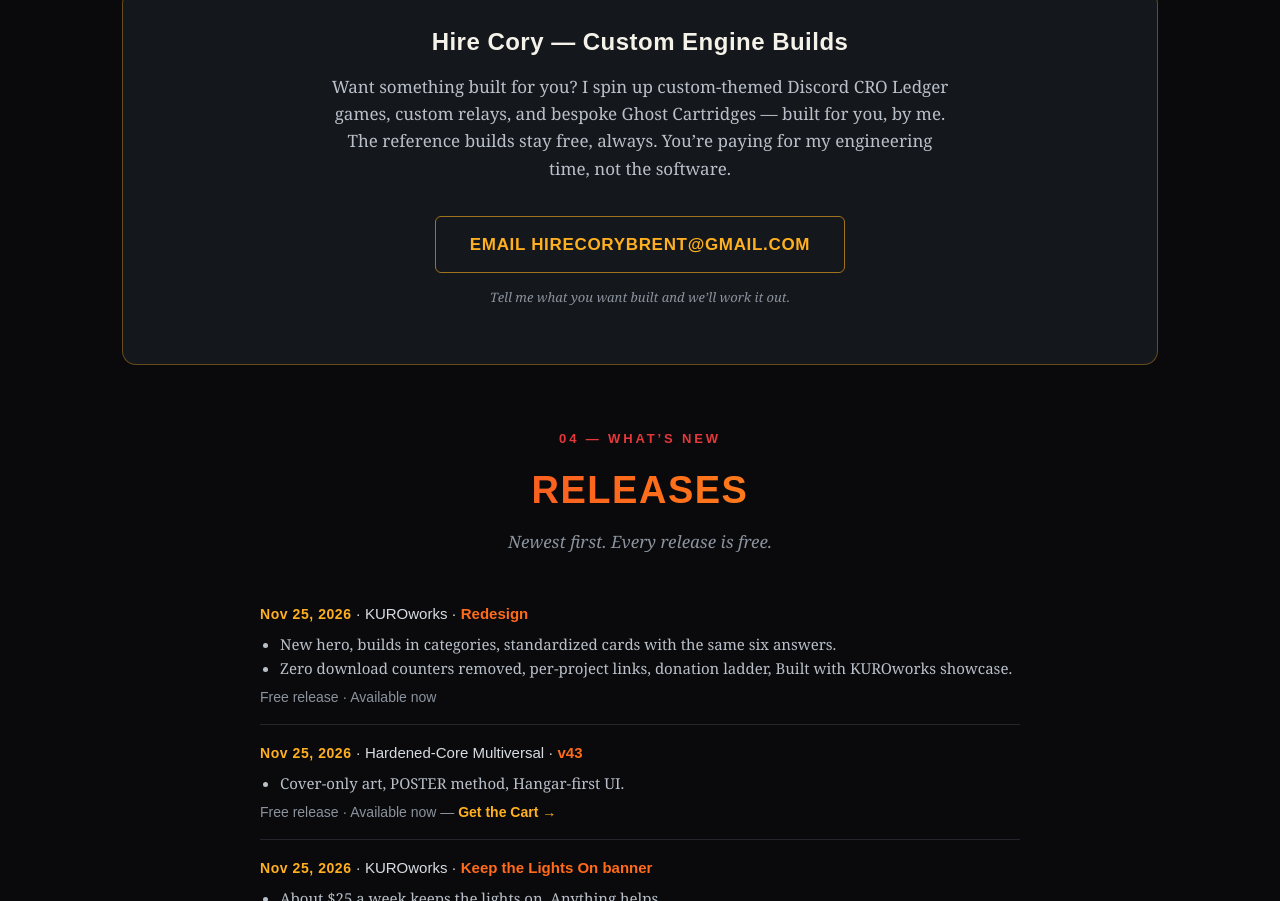
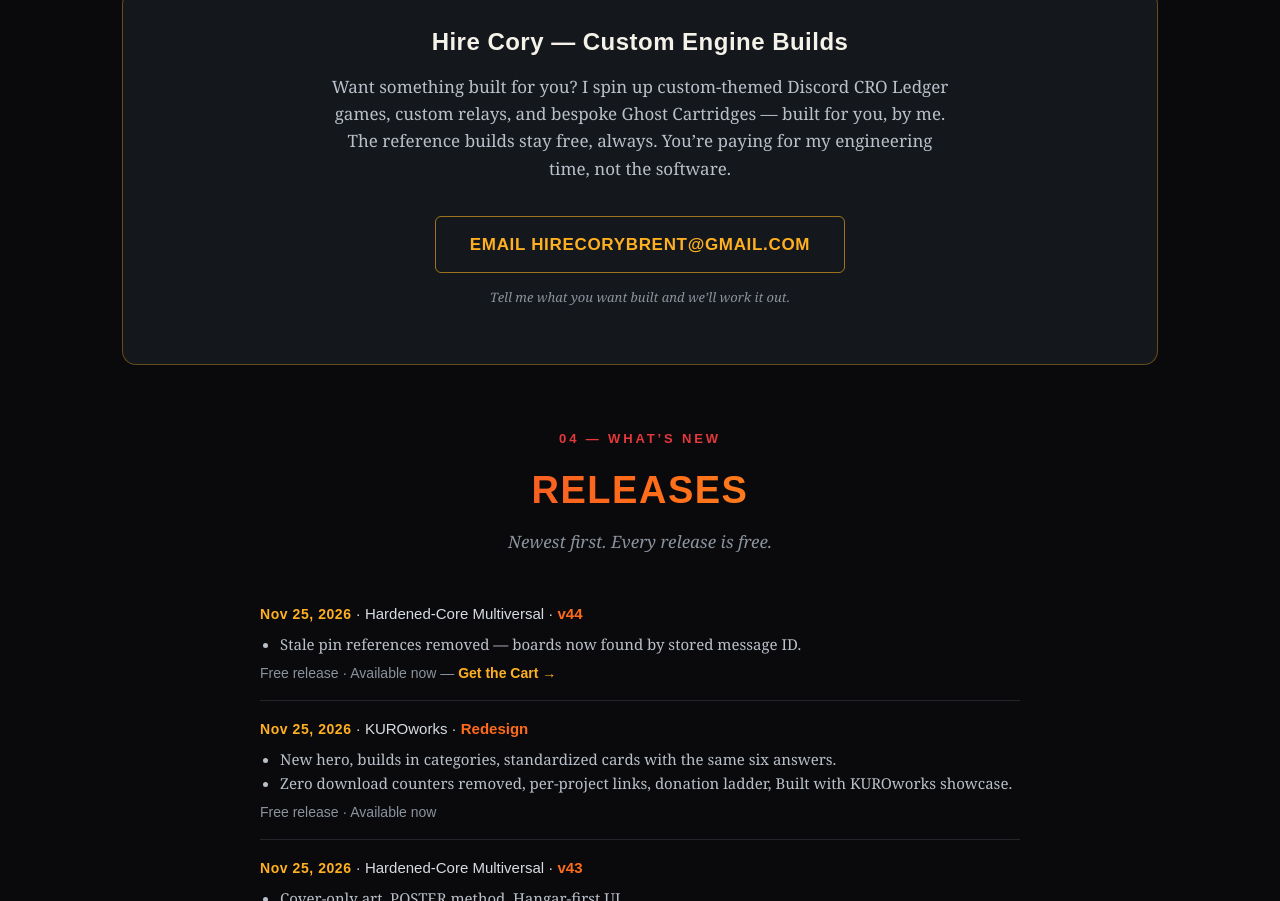
Before and after one commit to UCBF-Aether/KURO-work, a plain HTML site: page docs/index.html in a window 1280 px wide. Shown: the part 7953-8854 px from the top of the page. Drawn offline with Linux system fonts and the light colour scheme.

Commit message:
KUROworks: Hardened-Core Multiversal Cart v44 — Origin Record + release note (stale pin references removed)

```diff
--- a/docs/index.html
+++ b/docs/index.html
@@ -497,7 +497,7 @@
           <span>Original author: Cory Stephen Brent</span>
           <span>Original release: KUROworks</span>
           <span>Official source: ucbf-aether.github.io/KURO-work</span>
-          <span>Version: v1.0 / Cart v43</span>
+          <span>Version: v1.0 / Cart v44</span>
           <span>Release date: November 25, 2026</span>
         </div>
         <div class="actions">
@@ -584,6 +584,13 @@
       <p class="sub">Newest first. Every release is free.</p>
     </div>
     <div class="releases">
+      <div class="release">
+        <p class="rel-head"><b>Nov 25, 2026</b> &middot; Hardened-Core Multiversal &middot; <span class="rel-ver">v44</span></p>
+        <ul>
+          <li>Stale pin references removed — boards now found by stored message ID.</li>
+        </ul>
+        <p class="rel-status">Free release &middot; Available now &mdash; <a href="https://raw.githubusercontent.com/UCBF-Aether/KURO-work/main/downloads/Hardened-Core-Multiversal-v1.0.pdf">Get the Cart &rarr;</a></p>
+      </div>
       <div class="release">
         <p class="rel-head"><b>Nov 25, 2026</b> &middot; KUROworks &middot; <span class="rel-ver">Redesign</span></p>
         <ul>
```
